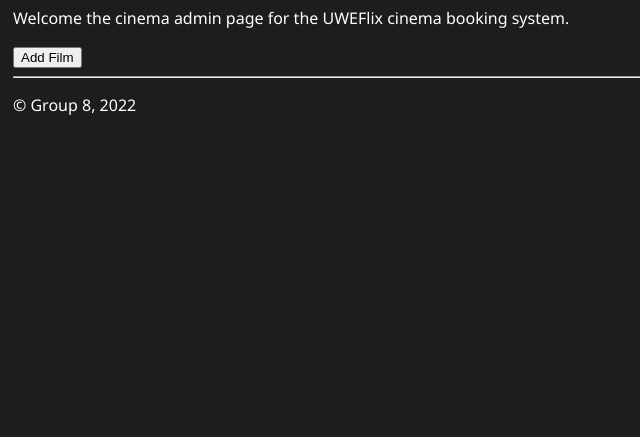
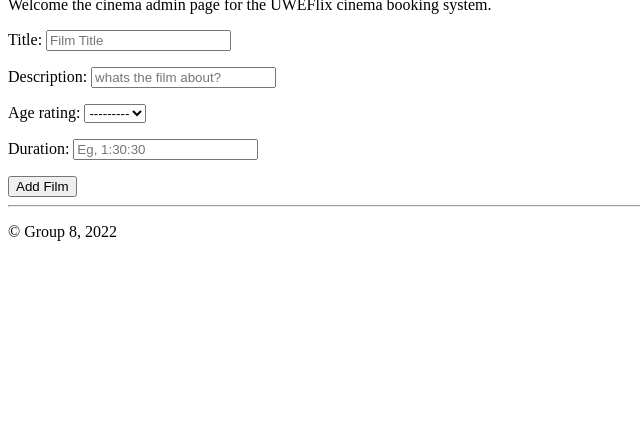
Before and after one commit to JosiahM42/UWEFlix, a Django app: page /cinemaAdmin/ in a window 1280 px wide. Shown: the part 332-769 px from the top of the page, without its empty margins (0-640 px from the left). Run offline with Django 3.2, Linux system fonts and the light colour scheme.

Commit message:
Fix forms displaying issues, updated films model, added age rating drop down menu

```diff
--- a/uweflix/forms.py
+++ b/uweflix/forms.py
@@ -1,6 +1,8 @@
 from email import message
 from django import forms
-from uweflix.models import *
+from uweflix.models import Film
+
+from django.forms import ModelForm, TextInput, EmailInput
 
 
 # venues= [('uwe', 'UWE')
@@ -9,6 +11,50 @@ from uweflix.models import *
 # class venueForm(forms.Form):
 #    choseVenue = forms.CharField(label='Choose a Venue: ', widget=forms.Select(choices=venues))
 
+
+class addFilmForm(forms.ModelForm):
+        class Meta:
+                model = Film
+                fields = ("title","description", "age_rating", "duration",) #
+                #Styles Form boxes
+                widgets = {
+                'title': TextInput(attrs={
+                'class': "form-control",
+                'style': 'max-width: 300px;',
+                'placeholder': 'Film Title'
+                }),
+                'description': TextInput(attrs={
+                'class': "form-control",
+                'style': 'max-width: 300px;',
+                'placeholder': 'whats the film about?'
+                }),
+                # 'age_rating': TextInput(attrs={
+                # 'class': "form-control",
+                # 'style': 'max-width: 300px;',
+                # 'placeholder': 'Am I going to be called a bad uncle for letting my nephew see this film'
+                # }),
+                'duration': EmailInput(attrs={
+                'class': "form-control",
+                'style': 'max-width: 300px;',
+                'placeholder': 'Eg, 1:30:30'
+                })
+        }
+
+
+
+
+
+
+
+
+
+
+
+
+
+
+
+
 class loginForm(forms.Form):
         userName = forms.CharField(max_length=12)
         password = forms.PasswordInput()
@@ -16,8 +62,3 @@ class loginForm(forms.Form):
 class signUpFormForm(forms.Form):
         userName = forms.CharField()
         password = forms.PasswordInput()
-
-class addFilmForm(forms.ModelForm):
-        class Meta:
-                model = Film
-                fields = ("title","description", "age_rating", "duration")
--- a/uweflix/models.py
+++ b/uweflix/models.py
@@ -1,17 +1,26 @@
 from django.db import models
 from django.utils import timezone
 
+import uuid
+
+
+Age_rating_UK= [
+    ('U','U'),
+    ('PG','PG'),
+    ('12A','12A'),
+    ('12','12'),
+    ('15','15'),
+    ('18','18'),
+    ]
+
 class Film(models.Model):
-    # film_id = models.AutoField(primary_key=True)
+    filmID = models.UUIDField(primary_key=True, default=uuid.uuid4, editable=False)
     title = models.CharField(max_length=50)
     description = models.CharField(max_length=250)
-    age_rating =  models.CharField(max_length=4)
-    duration = models.TimeField()
+    age_rating =  models.CharField(max_length=3, choices=Age_rating_UK)
+    duration = models.TimeField(max_length=4)
 
-    def __str__(self):
-        """Returns a string representation of a message."""
 
-        return "{self.message}"
 
 
 class Venue(models.Model):
--- a/uweflix/templates/uweflix/cinemaAdmin.html
+++ b/uweflix/templates/uweflix/cinemaAdmin.html
@@ -3,27 +3,12 @@
 Home
 {% endblock %}
 {% block content %}
-<p>Welcome the cinema admin page for the UWEFlix cinema booking system.</p>
+    <p>Welcome the cinema admin page for the UWEFlix cinema booking system.</p>
 
-<!-- Old Form code KEEP FOR NOW REMOVE IN CLEAN UP -->
-<!-- <form action="addFilm" method="post">
-    <label for="addFilm"> Films Title: </label>
-    <input id="filmName" type="text" name="your_name" value="{{ current_name }}">
-
-    <label for="addFilm"> Film Description: </label>
-    <input id="your_name" type="text" name="your_name" value="{{ current_name }}">
-
-    <label for="addFilm"> Age Rating: </label>
-    <input id="your_name" type="text" name="your_name" value="{{ current_name }}">
-
-    <label for="addFilm"> Duration: </label>
-    <input id="duration" type="text" name="your_name" value="{{ current_name }}">
-</form> -->
-
-<form method="POST" class="addFilmForm">
-    {% csrf_token %}
-    {{ addFilmForm }}
-    <input type="submit" value="Add Film">
-</form>
+    <form method="POST" class="addFilm">
+        {% csrf_token %}
+        {{ form.as_p }}
+        <input type="submit" value="Add Film">
+        </form>
 
 {% endblock %}
--- a/uweflix/templates/uweflix/layout.html
+++ b/uweflix/templates/uweflix/layout.html
@@ -6,12 +6,10 @@
         <meta charset="utf-8"/>
         <title>{% block title %}{% endblock %}</title>
         {% load static %}
-        <link rel="stylesheet" type="text/css" href="{% static 'uweflix/sitee.css' %}"/>
+        <link rel="stylesheet" type="text/css" href="{% static 'uweflix/site.css' %}"/>
     </head>
 
     <body class ="body">
-
-
 
     <div class="navbar">
         <a href="{% url 'login' %}" class="navbar-item">Login</a>
--- a/uweflix/templates/uweflix/login.html
+++ b/uweflix/templates/uweflix/login.html
@@ -6,7 +6,9 @@ Login
 <p>Login page for the UWEFlix cinema booking system.</p>
 
 
-<a href="{% url 'cinemaAdmin' %}" class="navbar-item">Cinema Admin</a>
+<a href="{% url 'addFilm' %}" class="navbar-item">Cinema Admin</a>
+
 <a href="{% url 'accountAdmin' %}" class="navbar-item">Account Admin</a>
+
 <a href="{% url 'studentAccount' %}" class="navbar-item">Account Student</a>
 {% endblock %}
--- a/uweflix/urls.py
+++ b/uweflix/urls.py
@@ -2,6 +2,14 @@ from django.urls import path
 from uweflix import views
 
 urlpatterns = [
+
+    #form url
+    # Note!!!!!! all form stuff must got at the top as django looks for each page top to bottom, so form version of page must go above and take priority
+    path("cinemaAdmin/", views.addFilm, name="addFilm"),
+
+
+
+
     path("", views.home, name="home"),
     path("login/", views.login, name="login"),
     path("signup/", views.signup, name="signup"),
@@ -10,4 +18,7 @@ urlpatterns = [
     path("cinemaAdmin/", views.cinemaAdmin, name="cinemaAdmin"),
     path("accountAdmin/", views.accountAdmin, name="accountAdmin"),
     path("studentAccount/", views.studentAccount, name="studentAccount"),
+
+
+
 ]
--- a/uweflix/views.py
+++ b/uweflix/views.py
@@ -8,7 +8,7 @@ from uweflix.forms import addFilmForm
 from uweflix.models import Film
 
 from django.shortcuts import redirect
-from django.views.generic import ListView
+
 
 
 def home(request):
@@ -37,7 +37,6 @@ def studentAccount(request):
 
 
 def addFilm(request):
-
     form = addFilmForm(request.POST or None)
 
     if request.method == "POST":
```
Also changed, not shown: uweflix/static/uweflix/site.css (renamed from uweflix/static/uweflix/sitee.css, +7 -0 lines).
